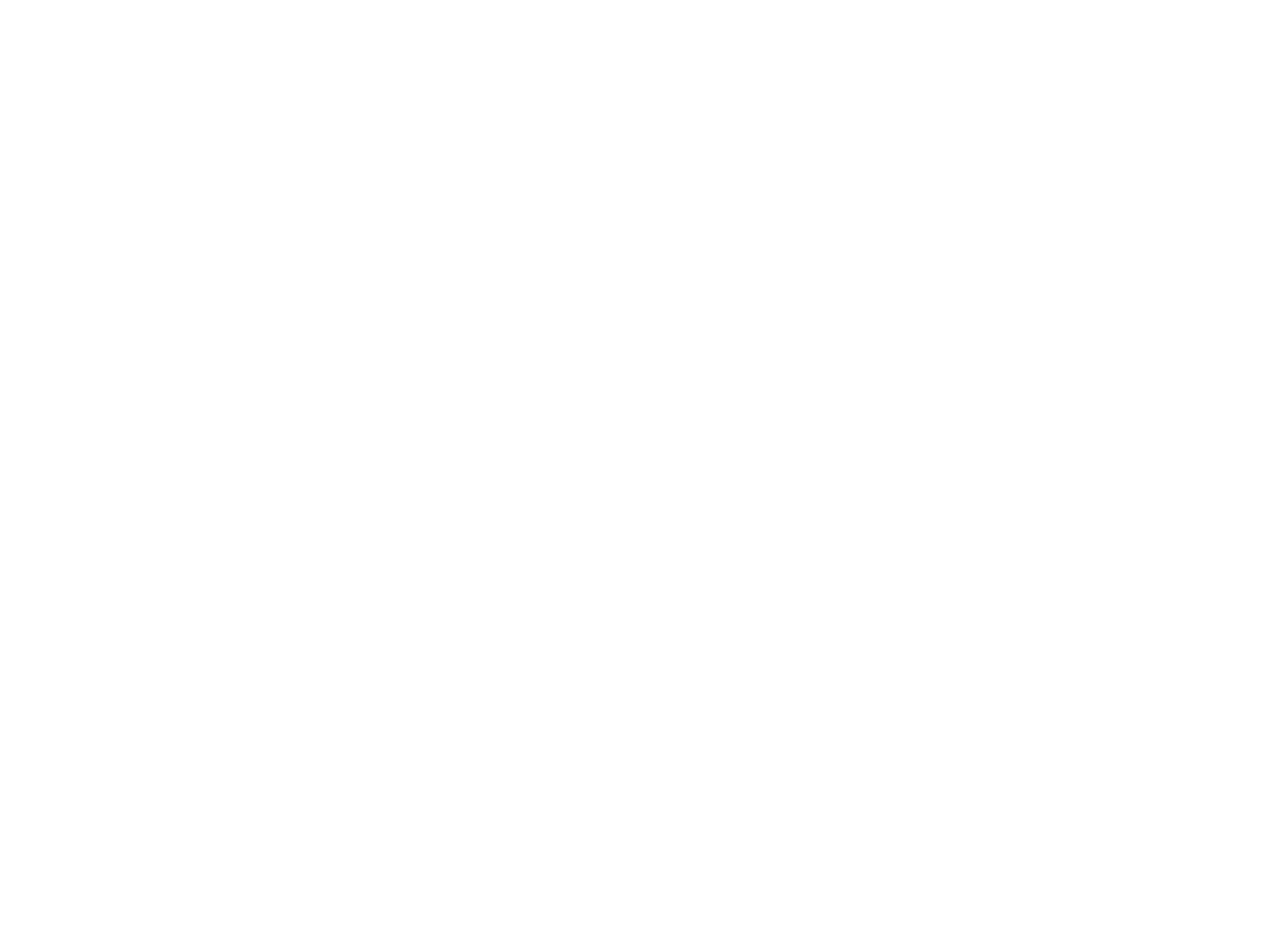
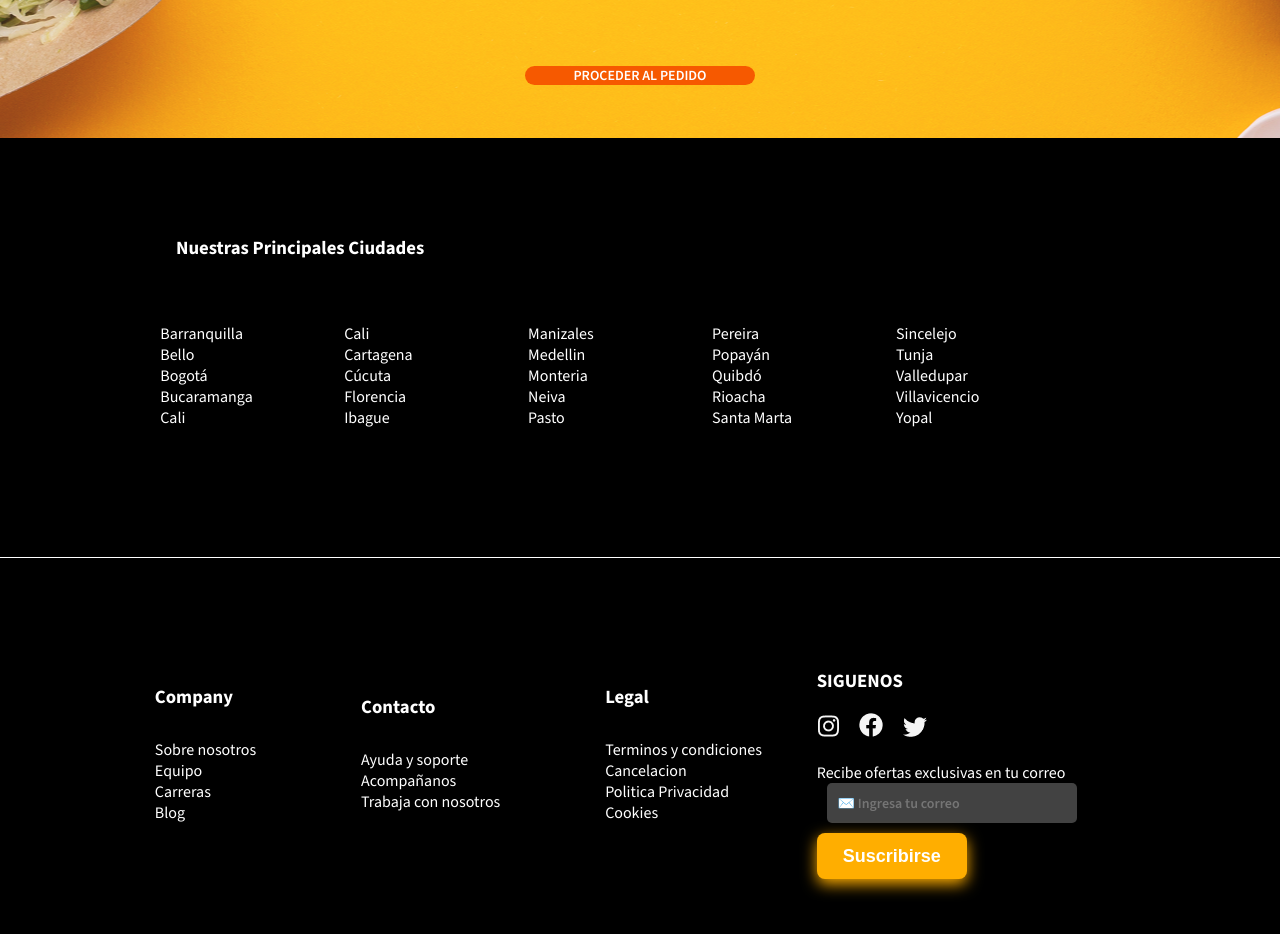
Before and after one commit to Rawcossio/app-health-food, a React (Vite) app: page /restaurante in a window 1280 px wide. Shown: the part 1840-2774 px from the top of the page. Before the commit the page ends 1381 px from the top, so only its background shows below. Built offline with nearby package versions, Linux system fonts and the light colour scheme.

Commit message:
se agrega el boton carrito

```diff
--- a/src/Components/Header.jsx
+++ b/src/Components/Header.jsx
@@ -1,4 +1,5 @@
 import { Link } from "react-router-dom"
+import carrito from "/carrito.png"
 
  function Header() {
 
@@ -14,6 +15,7 @@ import { Link } from "react-router-dom"
             <Link className="boton" to="/Roles"><img src="./public/usuario.png" alt=""/>Iniciar Sesión</Link>
             </div>
             <Link className="registro" to="/RolesRegistro"> <img src="./public/usuario.png" alt="" to="" />Registrarse</Link>
+             <Link><img  className="carrito_compras" src={carrito} alt="" /></Link>
         </section>
     )
 
--- a/src/Components/HeaderHome.jsx
+++ b/src/Components/HeaderHome.jsx
@@ -3,6 +3,7 @@ import direccion from '/direccion.png'
 import metodos from '/metodos.png'
 import contactenos from '/contactenos.png'
 import perfil from '/perfil.png'
+import carrito from '/carrito.png'
 function HeaderHome() {
 
     return(
@@ -18,6 +19,7 @@ function HeaderHome() {
                 <a href=""><img src={contactenos} alt="" /> Contactenos</a>
                 <a href=""><img src={perfil} alt="" /> Mi perfil</a>
             </nav>
+            <img className='carrito_compras' src={carrito} alt="" />
         </section>
     )
 
--- a/src/pages/HealthFood.jsx
+++ b/src/pages/HealthFood.jsx
@@ -27,7 +27,7 @@ import PopularesCerca from "../Components/PopularesCerca"
 
 const HealthFood=()=>{
     return(
-        <body>
+        <>
         <Header/>
             <section>
                 <EncuentraComida/>
@@ -106,6 +106,6 @@ const HealthFood=()=>{
             </section>
         </div>
         </section>
-        </body>
+        </>
         )}
 export default HealthFood
--- a/src/pages/Restaurante.css
+++ b/src/pages/Restaurante.css
@@ -78,7 +78,7 @@
 
 .productos{
     width: 100%;
-    height: 950px;
+    height: 700px;
 
 }
 
--- a/src/pages/Restaurante.jsx
+++ b/src/pages/Restaurante.jsx
@@ -1,9 +1,14 @@
+import Company from "../components/Company"
 import HeaderHome from "../Components/HeaderHome"
-
 import NumeroCardSlider from "../Components/NumeroCardSlider"
-
+import PiePagina from "../Components/PiePagina"
+import Instagram from '/instagram.png'
+import facebook from '/facebook.png'
+import equis from '/equis.png'
 import ProductSlider from "../Components/ProductoSlider"
+import { cities, contacto } from "../services/dataBase"
 import './Restaurante.css'
+import ProcederPedido from "../Components/ProcederPedido"
 
 const Restaurante =()=>{
     return(
@@ -11,7 +16,6 @@ const Restaurante =()=>{
             <div>
                 <HeaderHome/>
             </div>
-
             <main className="main">
                 <img src="public\logo-restaurante.png" alt="logo" />
 
@@ -21,12 +25,10 @@ const Restaurante =()=>{
                 </section>
 
             </main>
-
             <section className="precio-domicilio">
                 <p className="uno">Entrega a domicilio 35-50Min</p>
                 <p className="dos">$7.000</p>
             </section>
-
             <div className="productos">
 
                 <h1>Promociones</h1>
@@ -39,13 +41,32 @@ const Restaurante =()=>{
                     <NumeroCardSlider/>
                 </section>
             </div>
-
-            <section className="footer">
-
-            </section>
-
-
-
+            <div className="Proceder-pedido">
+            <ProcederPedido/>
+            </div>
+            <section className="Footer">
+                    <h3>Nuestras Principales Ciudades</h3>
+                    {cities.map((city)=>{
+                    return <PiePagina pagina={city}/>})}
+                    </section>
+                    <section className="Footer-dos">
+                    {contacto.map((contact)=>{
+                        return <Company soporte={contact}/>})
+                    }
+                    <div className="siguenos">
+                        <h3>SIGUENOS</h3>
+                        <div>
+                            <img src={Instagram} alt="instagram" />
+                            <img src={facebook} alt="facebook" />
+                            <img src={equis} alt="equis" />
+                        </div>
+                        <p>Recibe ofertas exclusivas en tu correo</p>
+                        <section>
+                            <input type="search" placeholder=" ✉️ Ingresa tu correo"/>
+                            <button>Suscribirse</button>
+                        </section>
+                    </div>
+                    </section>
         </section>
     )
 }
--- a/src/pages/index.css
+++ b/src/pages/index.css
@@ -53,6 +53,7 @@ font-weight: 600;
 }
 
 .inicio-sesion input{
+
  border: none;
  font-family: "Source Sans 3", sans-serif;
  font-size: 18px;
@@ -92,6 +93,16 @@ height: 46px;
 .logo-header img{
   width: 54px;
   height: 54px;
+}
+
+.carrito_compras{
+  width: 46px;
+  height: 46px;
+  display: flex;
+  align-items: center;
+  justify-content: center;
+  border-radius: 50%;
+  background-color: #FFAE00;
 }
 /* Seccion Encuentra Comida */
 .Encuentra-Comida{
@@ -750,10 +761,27 @@ flex-direction: column;
   font-weight: 600;
   border: transparent;
   box-shadow: 0 5px 15px #FFAE00 ;
+  margin-top: 10px;
 }
 
 /* Media Queries  tablet*/
 @media (min-width:768px) and (max-width:1024px){
+
+  .inicio-sesion{
+    display:flex;
+    align-items: center;
+    justify-content: center;
+    margin-right: 10px;
+  }
+  .inicio-sesion input{
+    max-width: 220px;
+  }
+  .boton{
+    max-width: 164px;
+    min-width: 150px;
+    max-height: 46px;
+    min-height: 40px;
+  }
 
  .ubicacion{
     display: none;
```
Also changed, not shown: src/routes/enrutador.jsx (+6 -5 lines), public/carrito.png (added), 1 other file (tests, documents, lock files or other folders).
